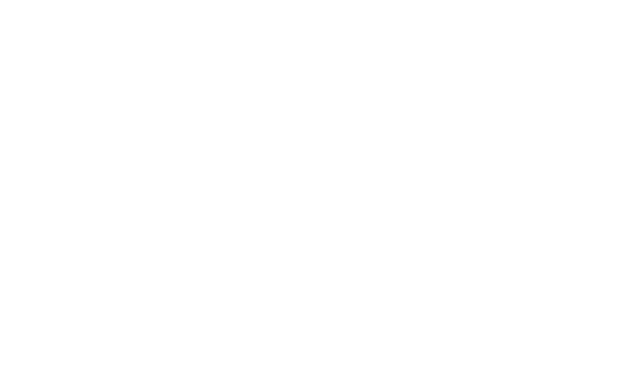
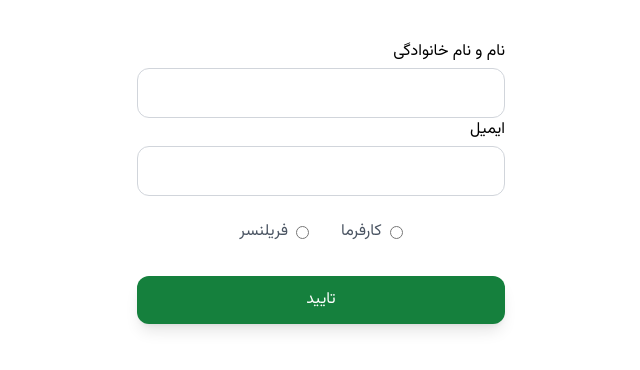
Before and after one commit to Elhamirzaheidar/Freelancering-app, a React (Vite) app: page /complete-profile in a window 1280 px wide. Before the commit this address had no page. Shown: the top 370 px of the page, without its empty margins (407-1047 px from the left). Built offline with nearby package versions, Linux system fonts and the light colour scheme.

Commit message:
CompleteProfile

```diff
--- a/src/App.jsx
+++ b/src/App.jsx
@@ -4,6 +4,7 @@ import {Routes,Route} from 'react-router-dom';
 import Auth from './pages/Auth';
 import {QueryClient, QueryClientProvider } from "@tanstack/react-query";
 import {Toaster} from "react-hot-toast";
+import Completeprofile from './pages/Complete-profile';
 const queryClient=new QueryClient();
 
 function App() {
@@ -14,6 +15,7 @@ function App() {
      <div className='container xl:max-w-screen-xl'>
     <Routes>
 <Route path="/auth" element={<Auth/>}/>
+<Route path="/complete-profile" element={<Completeprofile/>}/>
     </Routes></div>
 </QueryClientProvider>
   )
--- /dev/null
+++ b/src/features/CompleteProfileForm.jsx
@@ -0,0 +1,52 @@
+import { useState } from "react";
+import Textfild from "../ui/Textfild";
+
+function CompleteProfileForm() {
+  const [name, setName] = useState("");
+  const [email, setEmail] = useState("");
+  return (
+    <div className="flex justify-center pt-10">
+      <div className="w-full sm:max-w-sm ">
+        <form className="space-y-8 mx-2">
+          <div>
+            <Textfild
+              label="نام و نام خانوادگی"
+              name="name"
+              onChange={(e) => setName(e.target.value)}
+              value={name}
+            />
+            <Textfild
+              label="ایمیل"
+              name="email"
+              onChange={(e) => setEmail(e.target.value)}
+              value={email}
+            />
+            <div className="flex items-center justify-center gap-x-8 ">
+              <div className="flex items-center gap-x-2 text-gray-600 mt-6">
+                <input className="cursor-pointer accent-green-600" type="radio" name="Role" id="owner" value="owner" />
+                <label htmlFor="owner">کارفرما</label>
+              </div>
+              <div className="flex items-center gap-x-2 text-gray-600 mt-6">
+                <input className="cursor-pointer accent-green-600"
+                  type="radio"
+                  name="Role"
+                  id="freelancer"
+                  value="freelancer"
+                />
+                <label htmlFor="freelancer">فریلنسر</label>
+              </div>
+            </div>
+            <button
+              className="bg-green-700 w-full p-3 rounded-xl my-8 text-white shadow-lg"
+              type="button"
+            >
+              تایید
+            </button>
+          </div>
+        </form>
+      </div>
+    </div>
+  );
+}
+
+export default CompleteProfileForm;
--- a/src/features/authentication/CheckOtpForm.jsx
+++ b/src/features/authentication/CheckOtpForm.jsx
@@ -7,6 +7,7 @@ import { checkOtp } from "../../services/authservice";
 import { useNavigate } from "react-router-dom";
 import { CiEdit } from 'react-icons/ci'
 import toast from "react-hot-toast";
+import Loading from "../../ui/Loading";
 function CheckOtpForm({ phoneNumber, onBack, onResendOtp, OtpResponse }) {
   const [otp, setOtp] = useState("");
   const [time, setTime] = useState(90);
@@ -58,7 +59,12 @@ function CheckOtpForm({ phoneNumber, onBack, onResendOtp, OtpResponse }) {
             borderRadius: "0.5rem"
           }}
         />
-        <button className="buttonFild">تایید</button>
+
+            <div>
+          {isPending? (<Loading />) : (<button className="buttonFild" type="submit">
+          تایید
+          </button>)}
+        </div>
       </form>
     </div>
   );
--- /dev/null
+++ b/src/pages/Complete-profile.jsx
@@ -0,0 +1,10 @@
+import CompleteProfileForm from "../features/CompleteProfileForm"
+
+
+function Completeprofile() {
+  return (
+    <CompleteProfileForm/>
+  )
+}
+
+export default Completeprofile
```
Also changed, not shown: .eslintrc.cjs.
